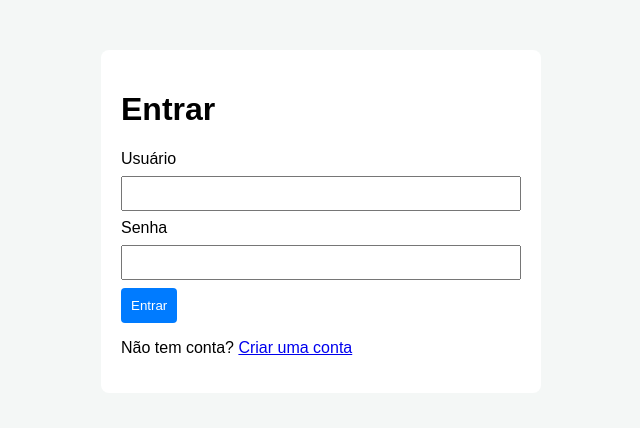
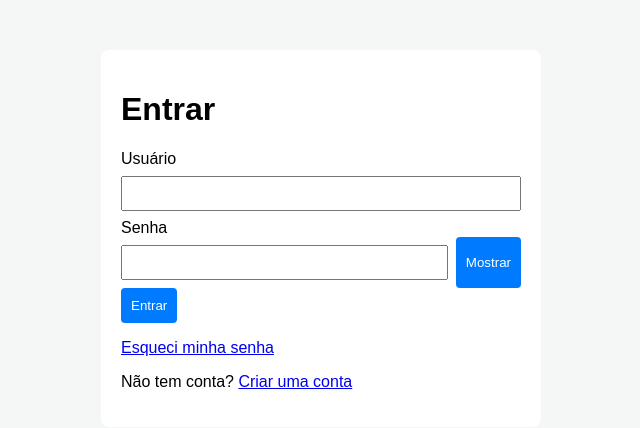
Before and after one commit to pablo2fp/Progamacao---DB, a Flask app: page /login in a window 1280 px wide. Shown: the top 428 px of the page, without its empty margins (319-959 px from the left). Run offline with Flask 3, Linux system fonts and the light colour scheme; some libraries are stand-ins or nearby versions.

Commit message:
Enhance login form with password visibility toggle

```diff
--- a/templates/login.html
+++ b/templates/login.html
@@ -7,6 +7,9 @@
         body { font-family: Arial, sans-serif; margin: 50px; background-color: #f4f7f6; }
         form { background: #fff; padding: 20px; border-radius: 8px; max-width: 400px; margin: 0 auto; }
         input { width: 100%; padding: 8px; margin: 8px 0; box-sizing: border-box; }
+        .senha { display: flex; gap: 8px; }
+        .senha input { flex: 1; }
+        .senha button { white-space: nowrap; }
         button { background-color: #007bff; color: white; padding: 10px; border: 0; border-radius: 4px; cursor: pointer; }
         li { color: #b00020; }
     </style>
@@ -21,9 +24,24 @@
         <label for="username">Usuário</label>
         <input id="username" name="username" autocomplete="username" required>
         <label for="password">Senha</label>
-        <input id="password" type="password" name="password" autocomplete="current-password" required>
+        <div class="senha">
+            <input id="password" type="password" name="password" autocomplete="current-password" required>
+            <button type="button" class="mostrar-senha" aria-pressed="false">Mostrar</button>
+        </div>
         <button type="submit">Entrar</button>
+        <p><a href="{{ url_for('recuperar_senha') }}">Esqueci minha senha</a></p>
         <p>Não tem conta? <a href="{{ url_for('register') }}">Criar uma conta</a></p>
     </form>
+    <script>
+        document.querySelectorAll('.mostrar-senha').forEach((button) => {
+            button.addEventListener('click', () => {
+                const password = button.parentElement.querySelector('input');
+                const visible = password.type === 'password';
+                password.type = visible ? 'text' : 'password';
+                button.textContent = visible ? 'Ocultar' : 'Mostrar';
+                button.setAttribute('aria-pressed', String(visible));
+            });
+        });
+    </script>
 </body>
 </html>
```
